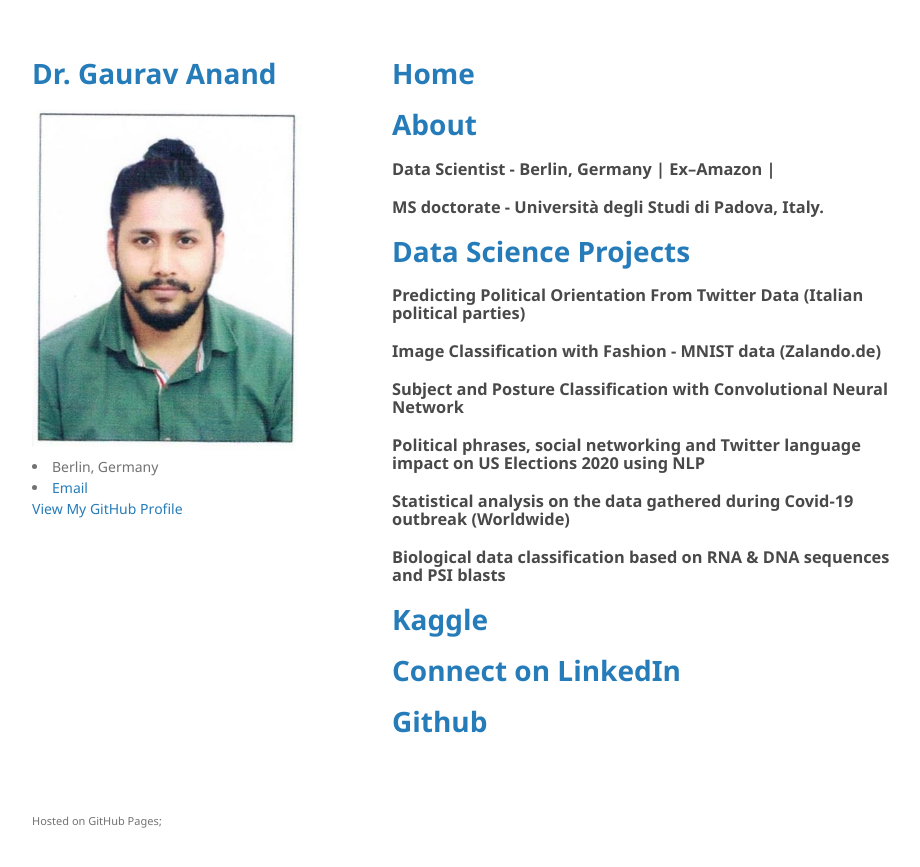
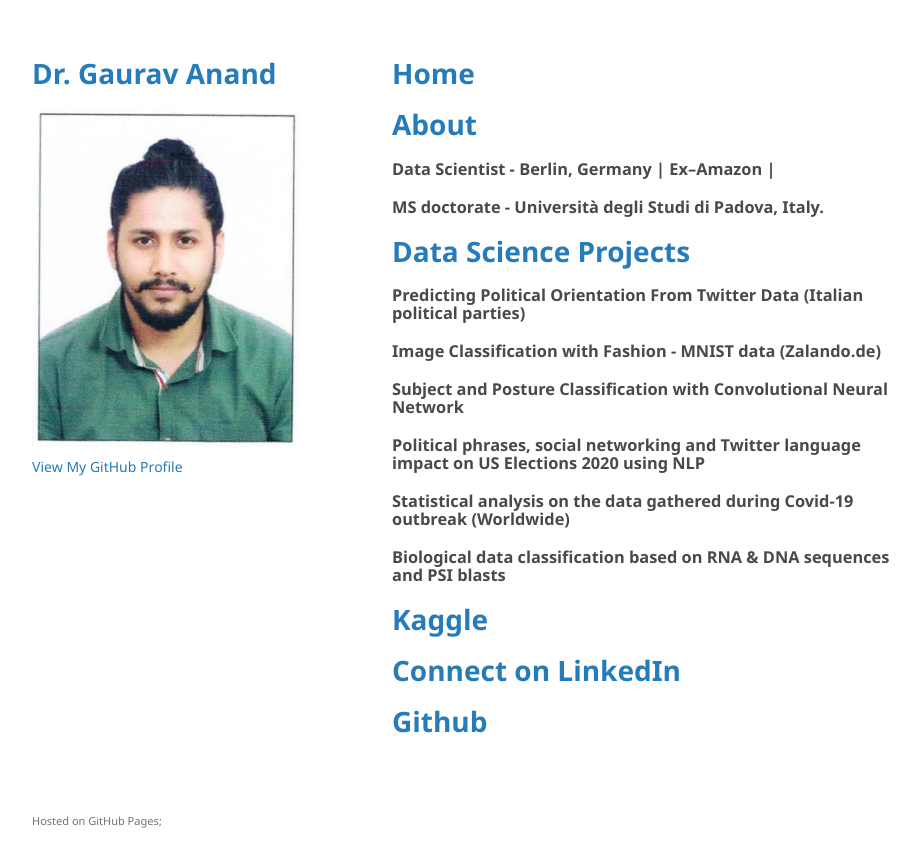
Before and after one commit to anandgrv/anandgrv.github.io, a Jekyll site: the page built from README.md, in a window 1280 px wide. Shown: the top 867 px of the page, without its empty margins (178-1098 px from the left). Built offline with Jekyll 4.4.1, drawn with Linux system fonts in a browser that asks for light colours; our own code applies the rules of GitHub Pages for plain Markdown files.

Commit message:
Update default.html

```diff
--- a/_layouts/default.html
+++ b/_layouts/default.html
@@ -25,15 +25,7 @@
           <img src="/images/bio-photo.jpg" alt="Gaurav Anand" itemprop="image">
         </div>
 
-        <li itemprop="homeLocation" itemscope itemtype="https://schema.org/Place">
-          <i class="fas fa-fw fa-map-marker-alt" aria-hidden="true"></i> <span itemprop="name">Berlin, Germany</span>
-        </li>
 
-
-
-
-
-        <li><a href="grv.aries001@gmail.com" rel="nofollow noopener noreferrer"><i class="fas fa-fw fa-envelope-square" aria-hidden="true"></i><span class="label">Email</span></a></li>
 
 
         {% if site.github.is_user_page %}
```
